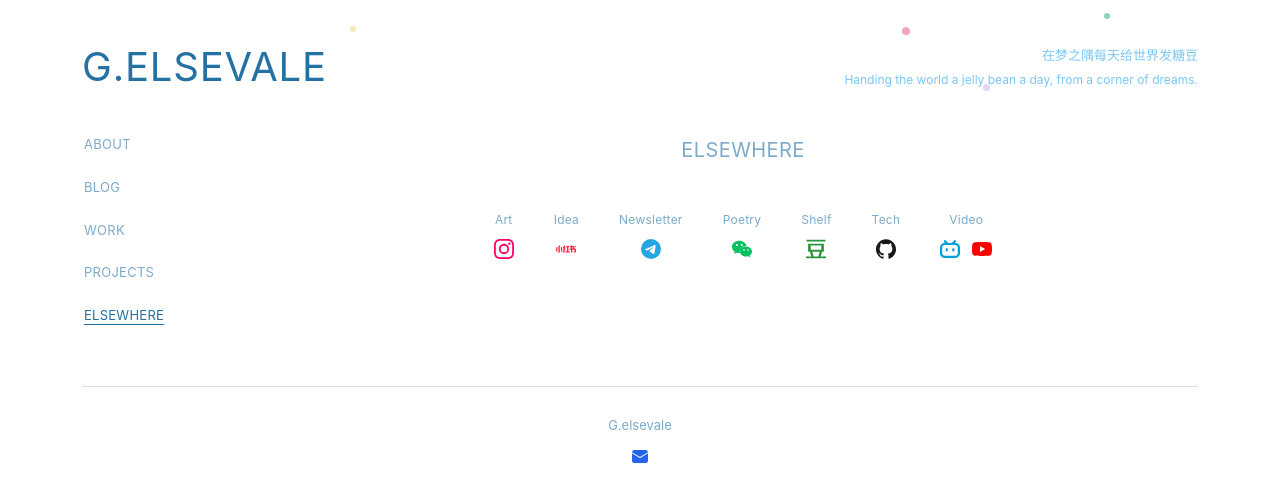
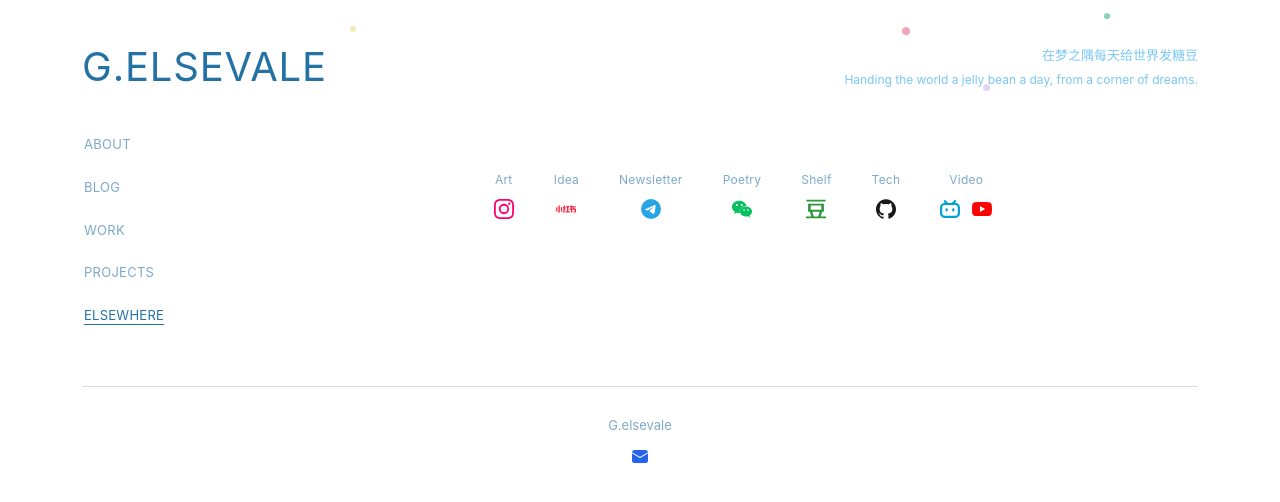
Before and after one commit to 7minami/7minami.github.io, a Jekyll site: the page built from index.html, in a window 1280 px wide. Shown: the top 502 px of the page. Built offline with Jekyll 4.4.1, drawn with Linux system fonts in a browser that asks for light colours.

Commit message:
Hide panel section titles; selected tab already names the section

```diff
--- a/index.html
+++ b/index.html
@@ -2,12 +2,10 @@
 layout: default
 ---
         <section class="panel" id="panel-intro" role="tabpanel" aria-labelledby="tab-intro" hidden>
-          <h2 class="section-title">About</h2>
           <p class="placeholder-note">占位文字 — 简介内容以后替换。</p>
         </section>
 
         <section class="panel" id="panel-blog" role="tabpanel" aria-labelledby="tab-blog" hidden>
-          <h2 class="section-title">Blog</h2>
           {% if site.posts.size > 0 %}
           <ul class="post-list">
             {% for post in site.posts limit:5 %}
@@ -21,16 +19,13 @@ layout: default
         </section>
 
         <section class="panel" id="panel-work" role="tabpanel" aria-labelledby="tab-work" hidden>
-          <h2 class="section-title">Work</h2>
           <p class="placeholder-note">占位文字 — 作品内容以后替换。</p>
         </section>
 
         <section class="panel" id="panel-program" role="tabpanel" aria-labelledby="tab-program" hidden>
-          <h2 class="section-title">Projects</h2>
           <p class="placeholder-note">占位文字 — 项目内容以后替换。</p>
         </section>
 
         <section class="panel" id="panel-elsewhere" role="tabpanel" aria-labelledby="tab-elsewhere">
-          <h2 class="section-title">Elsewhere</h2>
           {% include contact-chips.html %}
         </section>
```
